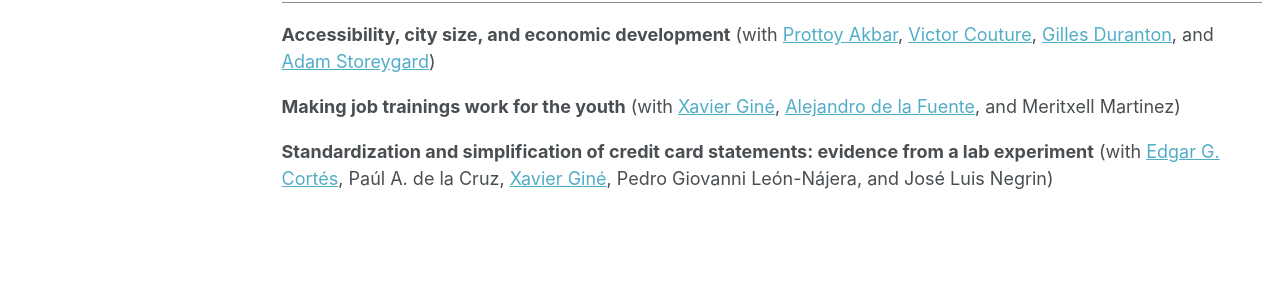
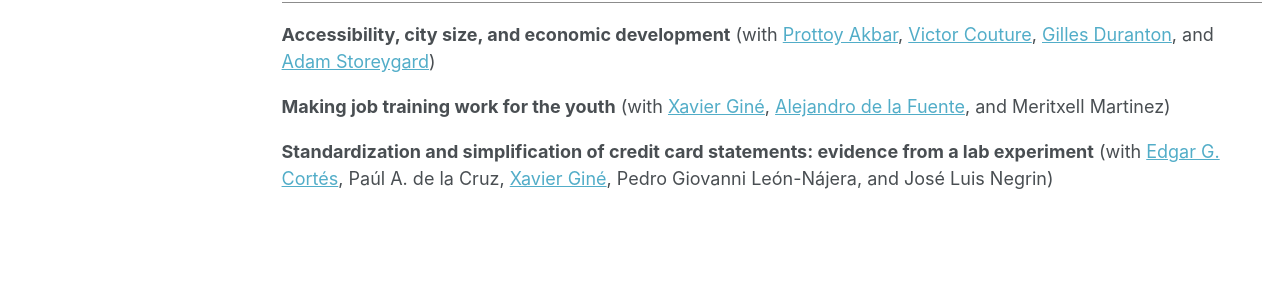
Before and after one commit to bbribeiro/bbribeiro.github.io, a Jekyll site: the page built from _pages/research.md, in a window 1280 px wide and 1353 px high. Shown: the part 846-1135 px from the top of the window. Built offline with Jekyll 4.4.1, drawn with Linux system fonts in a browser that asks for light colours; a script that is not in the unit is left out.

Commit message:
Update research.md

```diff
--- a/_pages/research.md
+++ b/_pages/research.md
@@ -47,7 +47,7 @@ author_profile: true
 
 <!-- DR 1.3 -->
 <p class="paper-title">
-  <strong>Making job trainings work for the youth</strong>
+  <strong>Making job training work for the youth</strong>
   (with <a href="https://sites.google.com/site/decrgxaviergine/home">Xavier Giné</a>,
   <a href="https://www.worldbank.org/en/about/people/a/alejandro-de-la-fuente">Alejandro de la Fuente</a>,
   and Meritxell Martinez)
```
